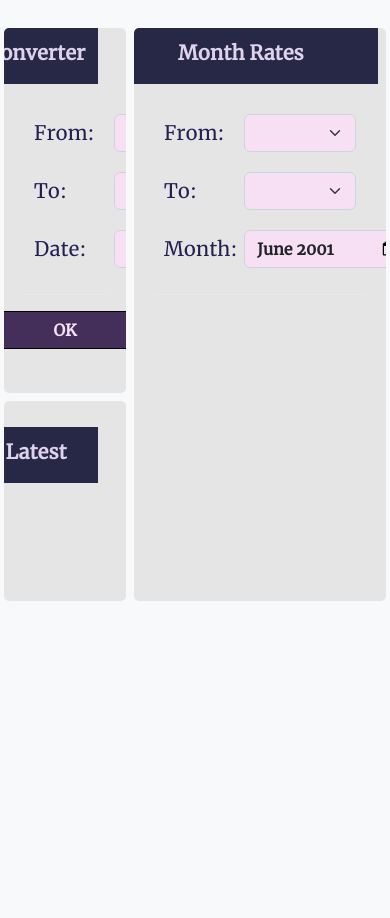
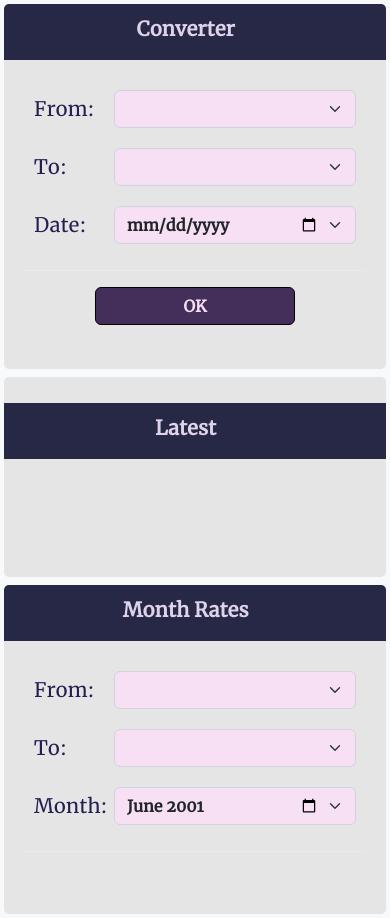
Before and after one commit to mozartin/Foreign-exchange, a plain HTML site: page index.html in a window 390 px wide. Before the commit the page ends 844 px from the top, so only its background shows below. Drawn offline with nearby package versions, Linux system fonts and the light colour scheme; no server answers.

Commit message:
responsive

```diff
--- a/index.html
+++ b/index.html
@@ -14,8 +14,8 @@
 
 <body class="text-bg-light ">
    <div class="container">
-      <div class="row mt-4">
-         <div class="col-4 p-1">
+      <div class="row">
+         <div class="p-1 col-md-12 col-lg-4">
             <div class="main-section mb-2">
                <div class="header" style="margin-bottom: 20px;">
                   <p>Converter</p>
@@ -62,7 +62,7 @@
                <table id="latestTable"></table>
             </div>
          </div>
-         <div class="col-8 p-1">
+         <div class="p-1 col-md-12 col-lg-8">
             <div class="main-section" style="height: 100%;">
                <div class="header" style="margin-bottom: 20px;">
                   <p>Month Rates</p>
--- a/js/script.js
+++ b/js/script.js
@@ -16,7 +16,6 @@ window.onload = function () {
          let defaule = `${nowMonth.getFullYear()}-${currentMonth1}`
          console.log(defaule)
          month.setAttribute('value', defaule)
-         let counter = 0
          for (const key in response.data.rates) {
             let option = document.createElement('option')
             option.setAttribute('name', key)
@@ -41,7 +40,7 @@ window.onload = function () {
             optionTo2.setAttribute('name', key)
             optionTo2.innerText = key
 
-            if(key == 'USD'){
+            if(key == 'EUR'){
                option.setAttribute('selected', '')
                option2.setAttribute('selected', '')
             }
```
